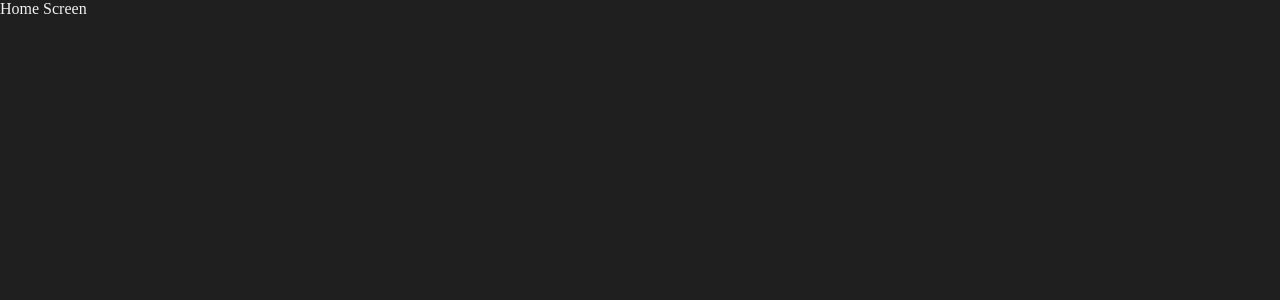
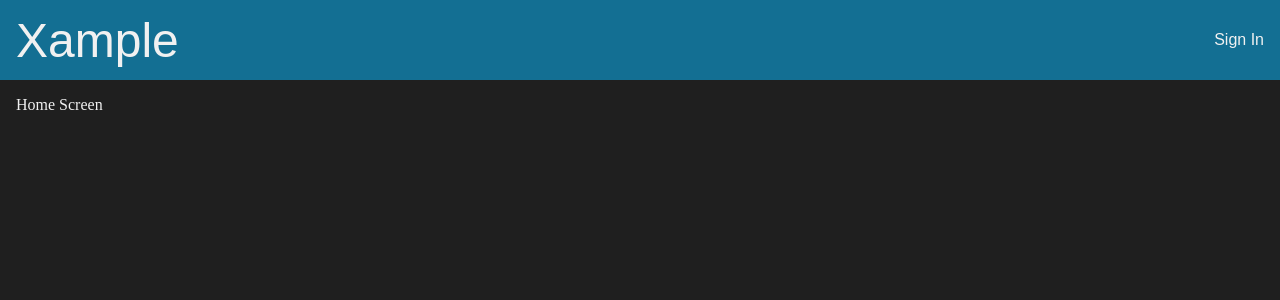
Before and after one commit to iamthe-Wraith/xample-react-context, a React (Vite) app: page / in a window 1280 px wide. Shown: the top 300 px of the page. Built offline with nearby package versions, Linux system fonts and the light colour scheme.

Commit message:
adds init main nav

```diff
--- /dev/null
+++ b/src/components/MainNav/index.tsx
@@ -0,0 +1,20 @@
+import { FC } from "react";
+import { Link } from "react-router-dom";
+import "./styles.css";
+
+interface IProps {
+  className?: string;
+}
+
+export const MainNav: FC<IProps> = ({ className }) => {
+  return (
+    <nav className={`main-nav ${className}`}>
+      <Link to='/' className='logo'>
+        Xample
+      </Link>
+      <Link to='/signin'>
+        Sign In
+      </Link>
+    </nav>
+  );
+};
--- /dev/null
+++ b/src/components/MainNav/styles.css
@@ -0,0 +1,30 @@
+.main-nav {
+  position: fixed;
+  top: 0;
+  left: 0;
+  display: flex;
+  justify-content: space-between;
+  align-items: center;
+  width: 100vw;
+  height: 5rem;
+  padding: 0 1rem;
+  background-color: #136f93;
+}
+
+.main-nav a {
+  font-family: Arial, Helvetica, sans-serif;
+  text-decoration: none;
+}
+
+.main-nav a:hover,
+.main-nav a:focus-within {
+  text-decoration: underline;
+}
+
+.main-nav a:hover {
+  cursor: pointer;
+}
+
+.main-nav .logo {
+  font-size: 3rem;
+}
--- a/src/screens/Screen/index.tsx
+++ b/src/screens/Screen/index.tsx
@@ -1,4 +1,6 @@
 import { FC, ReactNode } from 'react';
+import { MainNav } from '../../components/MainNav';
+import './styles.css';
 
 interface IProps {
   children: ReactNode;
@@ -10,7 +12,10 @@ export const Screen: FC<IProps> = ({
 }) => {
   return (
     <div className='screen'>
-      { children }
+      <MainNav />
+      <div className='screen-content'>
+        { children }
+      </div>
     </div>
   );
 };
--- /dev/null
+++ b/src/screens/Screen/styles.css
@@ -0,0 +1,4 @@
+.screen-content {
+  margin-top: 5rem;
+  padding: 1rem;
+}
```
